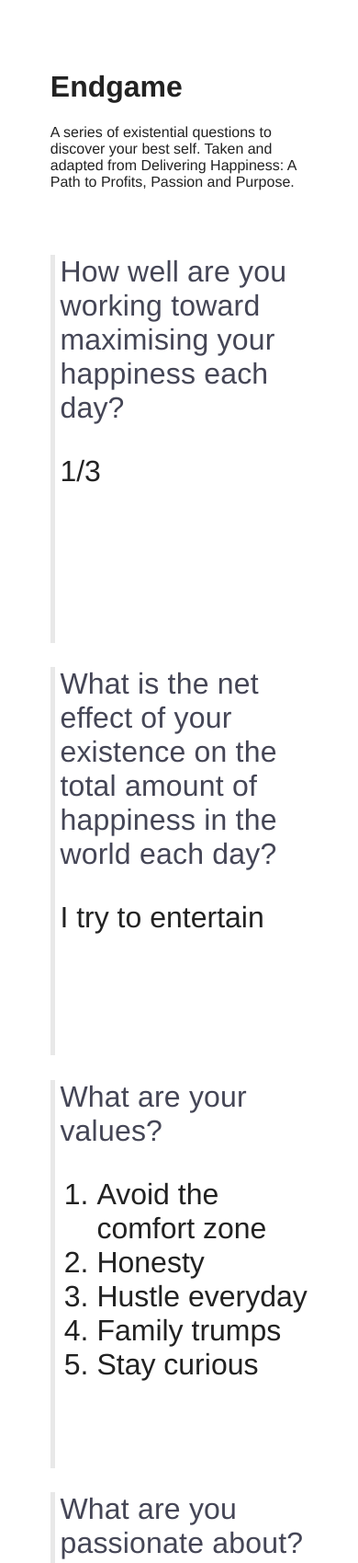
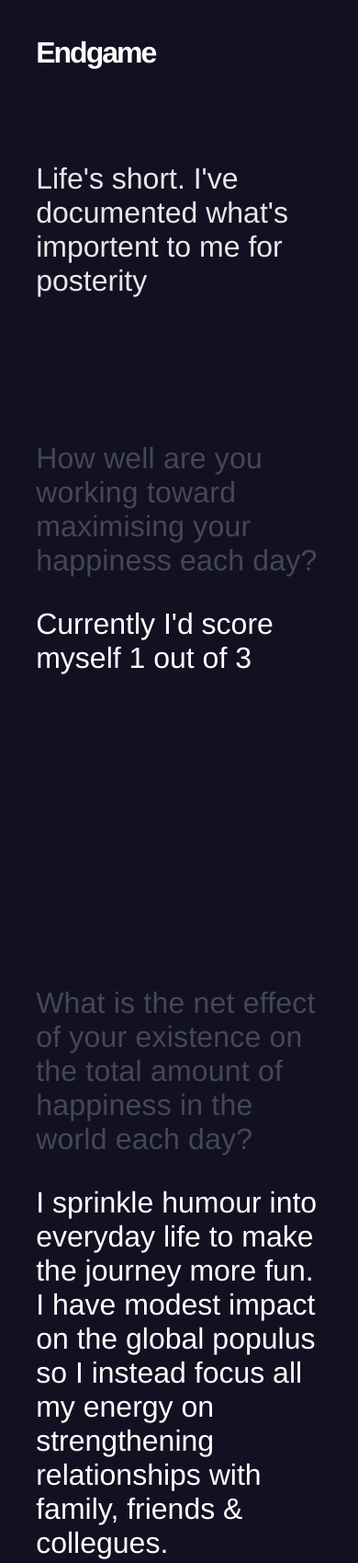
Before and after one commit to kulor/kulor.com, a website: page endgame.html in a window 390 px wide. Shown: the top 1699 px of the page at 92% size. Drawn offline with Linux system fonts and the light colour scheme.

Commit message:
Latest iterations and providing a mobile optimised layout

```diff
--- a/css/endgame.css
+++ b/css/endgame.css
@@ -1,20 +1,62 @@
-body {
-  padding: 12%;
-  color: #222;
-  font-family: Helvetica Neue, Helvetica, Arial, sans-serif;
+html {
+  background: #112;
+  color: #fff;
 }
 
+a {
+  color: #fff;
+}
+
+body {
+  font-family: "Helvetica Neue", Helvetica, Arial, sans-serif;
+  padding: 8%;
+}
+
+  @media (min-width: 500px) {
+    body {
+      padding: 12%;
+    }
+  }
+
+li {
+  margin-bottom: 1rem;
+}
+
+.logo {
+  padding: 0;
+  margin: 0;
+  margin-bottom: 100px;
+  letter-spacing: -2px;
+}
+
+  @media (min-width: 500px) {
+    .logo {
+      position: fixed;
+      top: 70px;
+      left: -36px;
+      transform: rotate(-90deg);
+    }
+  }
+
 #masthead {
-  margin-bottom: 25%;
+  margin-bottom: 50%;
 }
+
+  #masthead p {
+    font-size: 2rem;
+    color: rgba(255, 255, 255, 0.9);
+  }
+
+  @media (min-width: 500px) {
+    #masthead p {
+      font-size: 3rem;
+    }
+  }
 
 section {
   font-size: 2rem;
   font-weight: 300;
-  margin-bottom: 8%;
-  min-height: 50vh;
-  border-left: 5px solid #e8e8e8;
-  padding-left: 2%;
+  margin-bottom: 40vh;
 }
 
 section h2 {
@@ -23,3 +65,9 @@ section h2 {
   letter-spacing: 0.2px;
   color: #454656;
 }
+
+footer {
+  opacity: 0.5;
+  font-size: 1.3rem;
+  font-weight: 300;
+}
--- a/endgame.html
+++ b/endgame.html
@@ -11,26 +11,27 @@
   <body>
     <header id="masthead">
       <h1 class="logo">Endgame</h1>
-      <p>A series of existential questions to discover your best self. Taken and adapted from Delivering Happiness: A Path to Profits, Passion and Purpose.</p>
+      <p>Life's short. I've documented what's importent to me for posterity</p>
     </header>
 
     <div id="content-container">
       <section id="daily-happiness">
           <h2>How well are you working toward maximising your happiness each day?</h2>
-          <p>1/3</p>
+          <p>Currently I'd score myself 1 out of 3</p>
       </section>
 
       <section id="your-hapiness-effect">
           <h2 title="(how do you make the world a happier place?)">What is the net effect of your existence on the total amount of happiness in the world each day?</h2>
-          <p>I try to entertain</p>
+          <p>I sprinkle humour into everyday life to make the journey more fun. I have modest impact on the global populus so I instead focus all my energy on strengthening relationships with family, friends &amp; collegues.</p>
       </section>
 
       <section id="values">
           <h2>What are your values?</h2>
           <ol>
             <li>Avoid the comfort zone</li>
+            <li>Have a laugh</li>
             <li>Honesty</li>
-          	<li>Hustle everyday</li>
+          	<li>Relentlessly publish work</li>
           	<li>Family trumps</li>
           	<li>Stay curious</li>
           </ol>
@@ -44,6 +45,7 @@
           	<li>Design</li>
           	<li>Photography</li>
           	<li>Education</li>
+          	<li>Raising kids</li>
           </ol>
       </section>
 
@@ -69,7 +71,8 @@
     </div>
 
     <footer>
-      <p>Fin.</p>
+      <p>I'm James Broad, this was an idea taken and adapted from the book Delivering Happiness: A Path to Profits, Passion and Purpose.</p>
+      <p>This manifesto is designed to be editied over time as priorities change. An audit log can be found in <a href="https://github.com/kulor/kulor.com/blob/gh-pages/endgame.html">GitHub</a>.</p>
     </footer>
 
     <script async src="http://www.google-analytics.com/ga.js"></script>
```
